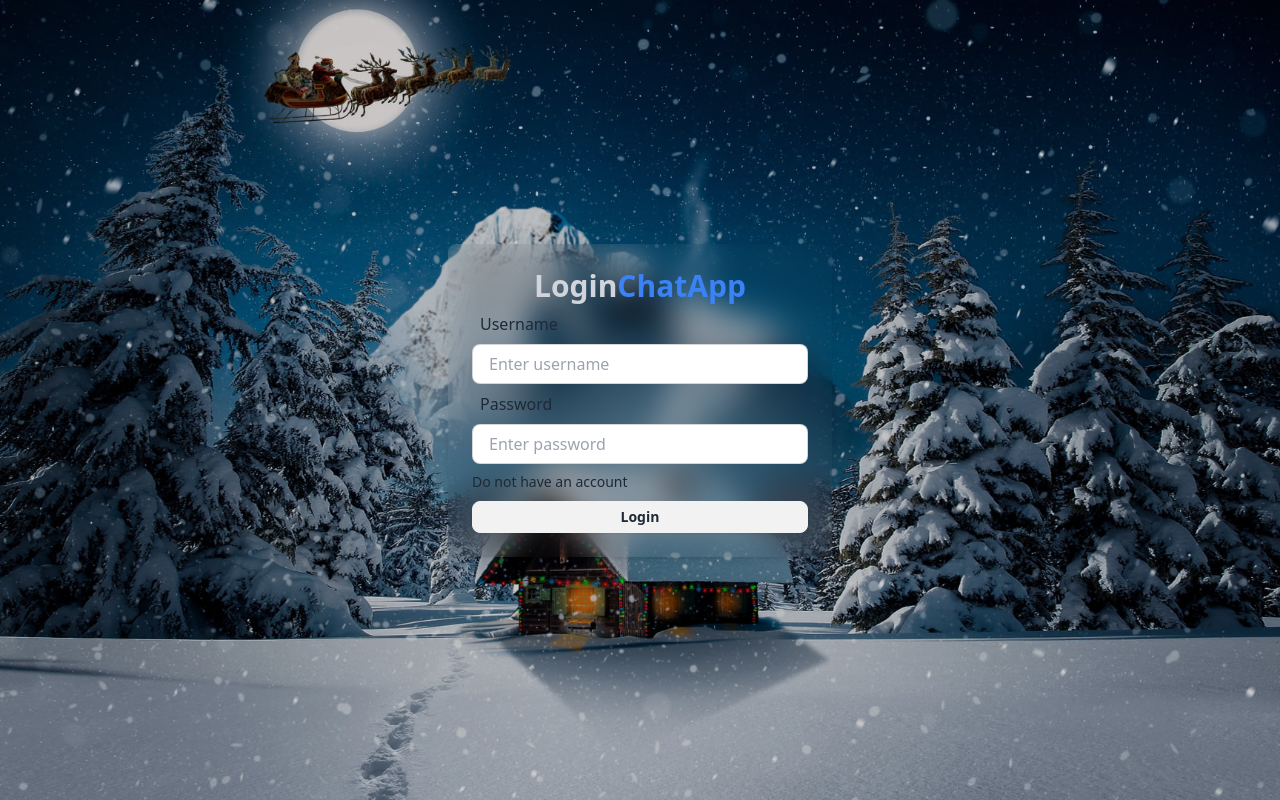
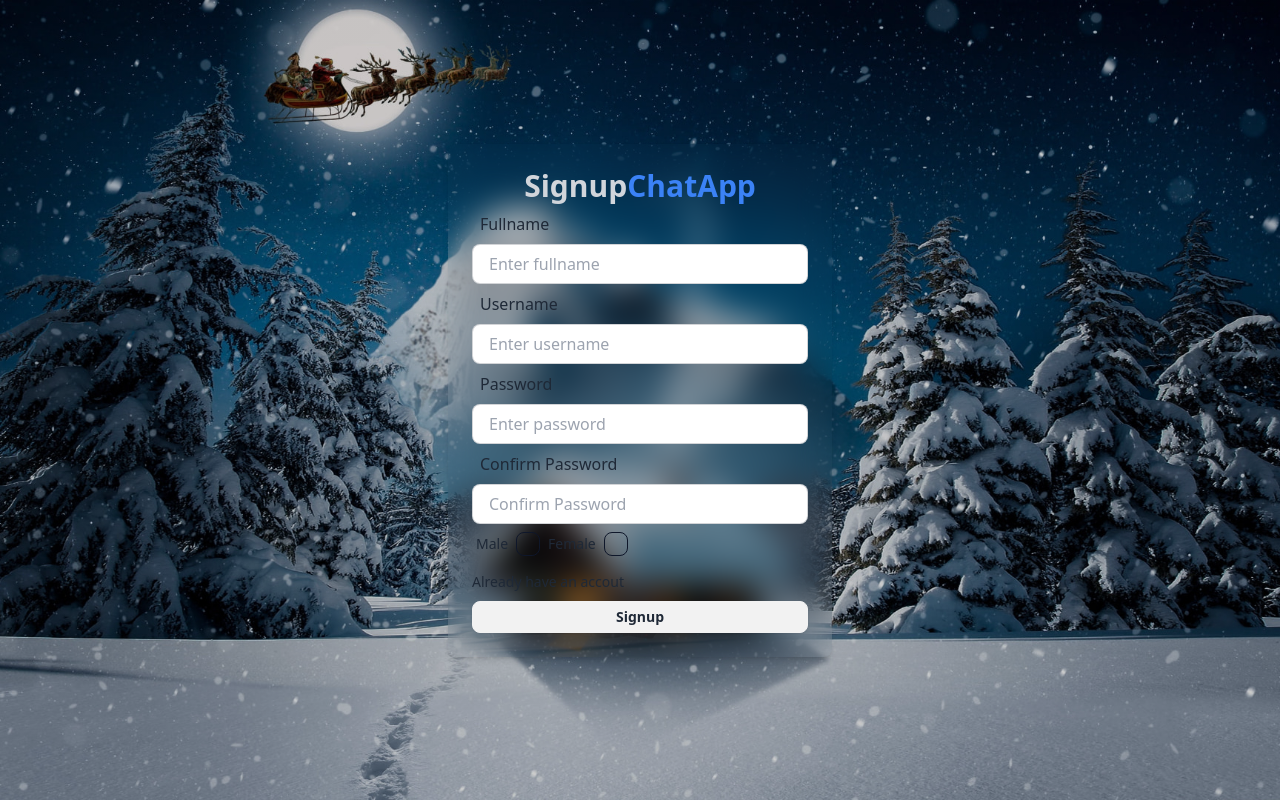
Before and after one commit to thisarusupun/realtime-chat-application, a React (Vite) app in the folder client/: page / in a window 1280 px wide. Built offline with nearby package versions, Linux system fonts and the light colour scheme.

Commit message:
signup page created

```diff
--- a/client/src/App.jsx
+++ b/client/src/App.jsx
@@ -1,9 +1,11 @@
 import Login from "./pages/login/Login";
+import Signup from "./pages/signup/Signup";
 
 const App = () => {
   return (
     <div className="p-4 h-screen flex items-center justify-center">
-      <Login />
+      {/* <Login /> */}
+      <Signup />
     </div>
   );
 };
--- /dev/null
+++ b/client/src/pages/signup/GenderCheckbox.jsx
@@ -0,0 +1,23 @@
+import React from "react";
+
+const GenderCheckbox = () => {
+  return (
+    <div className="flex">
+      <div className="from-control">
+        <label className={`label gap-2 cursor-pointer`}>
+          <span className="label-text">Male</span>
+          <input type="checkbox" className="checkbox border-slate-900" />
+        </label>
+      </div>
+
+      <div className="from-control">
+        <label className={`label gap-2 cursor-pointer`}>
+          <span className="label-text">Female</span>
+          <input type="checkbox" className="checkbox border-slate-900" />
+        </label>
+      </div>
+    </div>
+  );
+};
+
+export default GenderCheckbox;
--- a/client/src/pages/signup/Signup.jsx
+++ b/client/src/pages/signup/Signup.jsx
@@ -1,7 +1,78 @@
 import React from "react";
+import GenderCheckbox from "./GenderCheckbox";
 
 const Signup = () => {
-  return <div>Signup</div>;
+  return (
+    <div className="flex flex-col items-center justify-center min-w-96 mx-auto">
+      <div className="w-full p-6 rounded-lg shadow-md bg-gray-400 bg-clip-padding backdrop-filter backdrop-blur-lg bg-opacity-0">
+        <h1 className="text-3xl font-semibold text-center text-gray-300">
+          Signup
+          <span className="text-blue-500">ChatApp</span>
+        </h1>
+
+        <form action="">
+          {/* fullname */}
+          <div>
+            <label className="label p-2">
+              <span className="text-base label-text">Fullname</span>
+            </label>
+            <input
+              type="text"
+              placeholder="Enter fullname"
+              className="w-full input input-bordered h-10"
+            />
+          </div>
+          {/* username */}
+          <div>
+            <label className="label p-2">
+              <span className="text-base label-text">Username</span>
+            </label>
+            <input
+              type="text"
+              placeholder="Enter username"
+              className="w-full input input-bordered h-10"
+            />
+          </div>
+
+          {/* password */}
+          <div>
+            <label className="label p-2">
+              <span className="text-base label-text">Password</span>
+            </label>
+            <input
+              type="password"
+              placeholder="Enter password"
+              className="w-full input input-bordered h-10"
+            />
+          </div>
+          {/* confirm password */}
+          <div>
+            <label className="label p-2">
+              <span className="text-base label-text">Confirm Password</span>
+            </label>
+            <input
+              type="password"
+              placeholder="Confirm Password"
+              className="w-full input input-bordered h-10"
+            />
+          </div>
+
+          <GenderCheckbox />
+
+          <a
+            href="#"
+            className="text-sm hover:unsderline hover:text-blue-600 mt-2 inline-block"
+          >
+            Already have an accout
+          </a>
+
+          <div>
+            <button className="btn btn-block btn-sm mt-2">Signup</button>
+          </div>
+        </form>
+      </div>
+    </div>
+  );
 };
 
 export default Signup;
```
